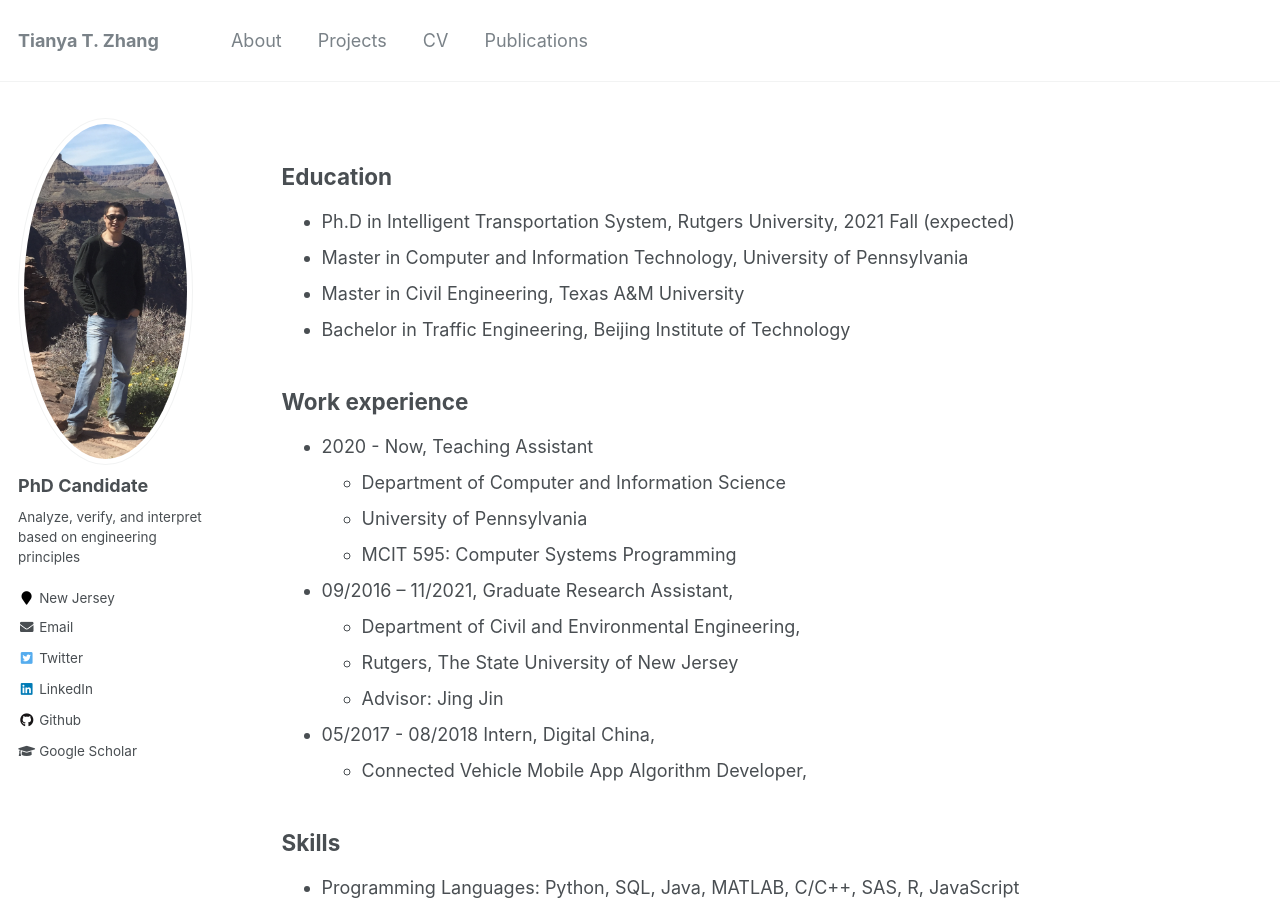
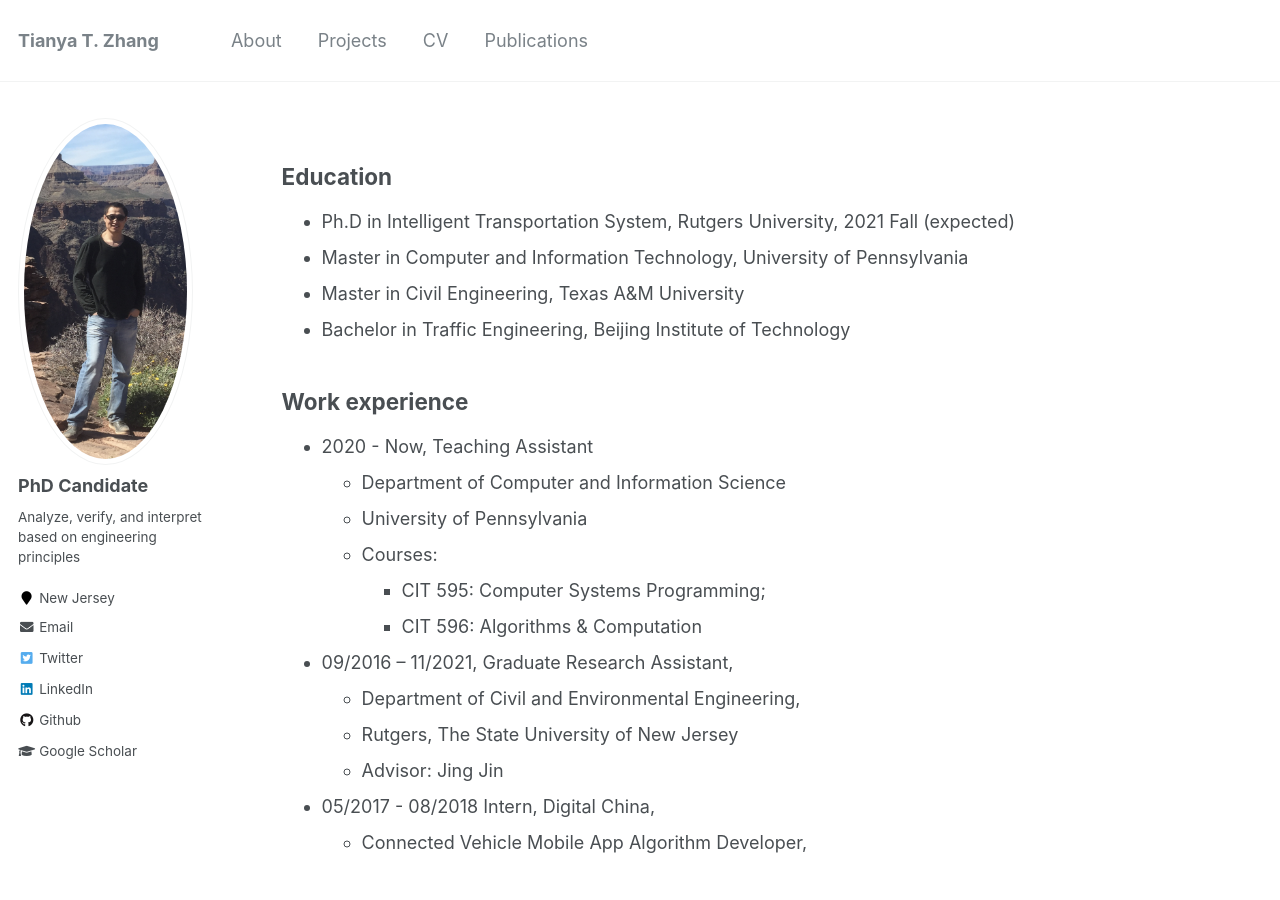
Before and after one commit to TeRyZh/Website, a Jekyll site: the page built from _pages/cv.md, in a window 1280 px wide and 900 px high. Built offline with Jekyll 4.4.1, drawn with Linux system fonts in a browser that asks for light colours.

Commit message:
Update cv.md

```diff
--- a/_pages/cv.md
+++ b/_pages/cv.md
@@ -21,7 +21,9 @@ Work experience
 * 2020 - Now, Teaching Assistant
   * Department of Computer and Information Science
   * University of Pennsylvania
-  * MCIT 595: Computer Systems Programming
+  * Courses:
+    * CIT 595: Computer Systems Programming;
+    * CIT 596: Algorithms & Computation
 * 09/2016 – 11/2021, Graduate Research Assistant,
   * Department of Civil and Environmental Engineering,
   * Rutgers, The State University of New Jersey
```
